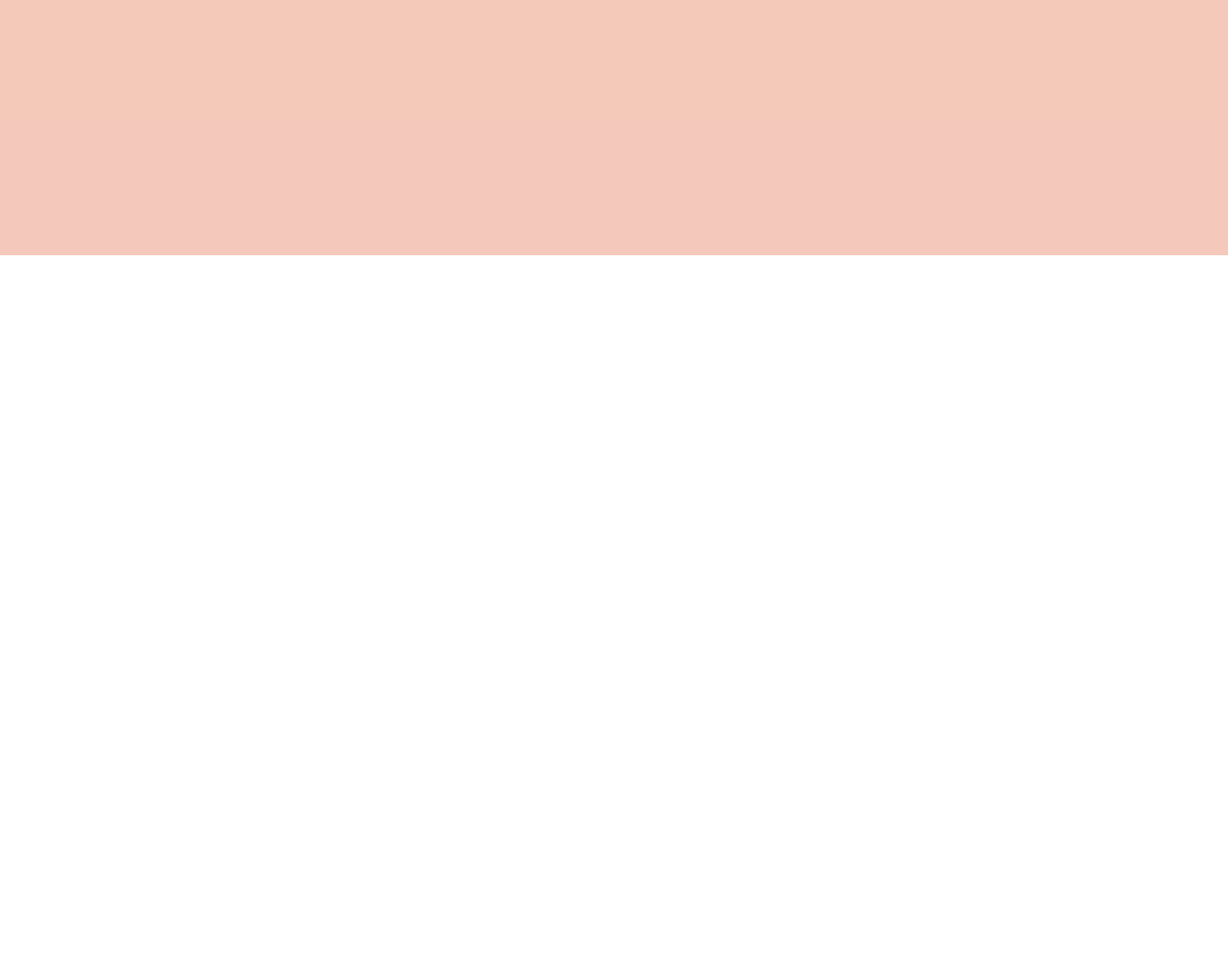
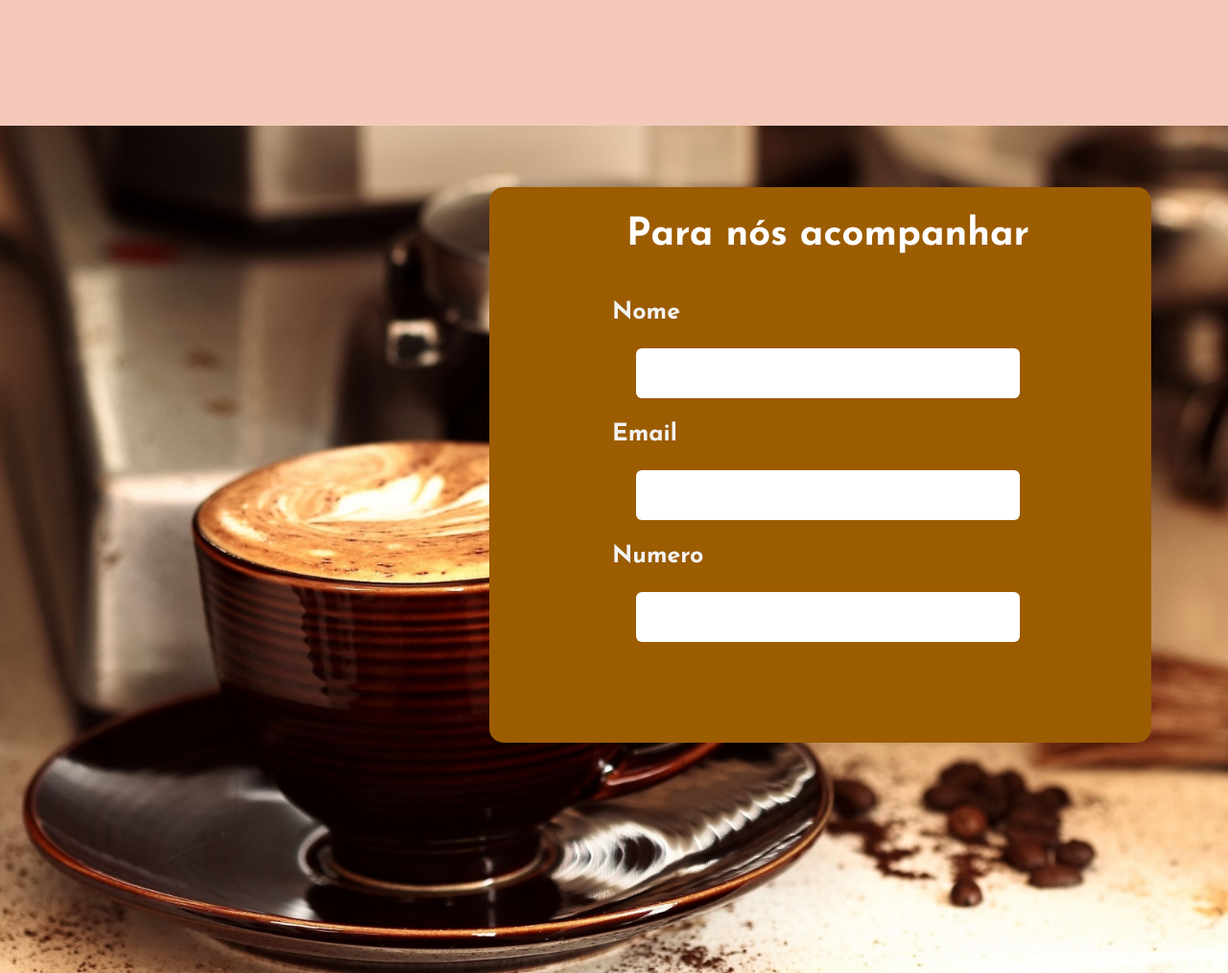
Before and after one commit to Nidyra/CoffeCino, a plain HTML site: page index.html in a window 1280 px wide. Shown: the part 1400-2414 px from the top of the page at 96% size. Before the commit the page ends 1666 px from the top, so only its background shows below. Drawn offline with Linux system fonts and the light colour scheme; a web font is replaced by a local one.

Commit message:
Cadastro para notificar os Usuarios pronto

```diff
--- a/index.html
+++ b/index.html
@@ -36,7 +36,6 @@
     <div id="coffeeInfo">
         <div id="titleCoffee">
             <h2>Nossos Cafés mais Gostosos</h2>
-            <p>Coloque o mouse por cima para ver os Ingredientes </p>
         </div>
 
         <div class="wrapper">
@@ -86,8 +85,20 @@
                 </label>
             </div>
         </div>
+    </div>
 
-
+    <div id="newNoticies">
+        <div id="userInfo">
+            <h2>Para nós acompanhar</h2>
+            <div id="preencher">
+                <h3>Nome</h3>
+                <input type="text" name="nome"> <br>
+                <h3>Email</h3>
+                <input type="text" name="email" > <br>
+                <h3>Numero</h3>
+                <input type="text" name="telefone" pla> <br>
+            </div>
+        </div>
     </div>
 
 
--- a/style.css
+++ b/style.css
@@ -12,7 +12,7 @@
 }
 
 #menuInfo a {
-    color: darksalmon;
+    color: rgb(233, 150, 122);
     text-decoration: none;
     border-radius: 10px;
 }
@@ -59,7 +59,8 @@ li {
 
 #coffeeInfo {
     background-color: #e9967a83;
-    padding-bottom:150px ;
+    padding-bottom:4em;
+
 }
 
 #coffees {
@@ -93,7 +94,6 @@ ul li {
 }
 
 #titleCoffee {
-    padding-bottom: 30px;
     padding-top: 40px;
     text-align: center;
 }
@@ -186,15 +186,15 @@ ul li {
     text-transform: uppercase;
 }
 
-input {
+.wrapper input {
     display: none;
 }
 
-input:checked + label {
+.wrapper input:checked + label {
     width: 600px;
 }
 
-input:checked + label .description {
+.wrapper input:checked + label .description {
     opacity: 1 !important;
     transform: translateX(0) !important;
 }
@@ -211,3 +211,46 @@ input:checked + label .description {
 .card[for="c4"] {
     background-image: url(Coffee-Types/espresso.jpg);
 }
+
+#newNoticies{
+    background-image:url(img/Cappuccino-cup.jpg) ;
+    background-repeat: no-repeat;
+    background-size: cover;
+    padding-bottom: 15em;
+    text-align: right;
+    font-family: 'Josefin Sans', sans-serif;
+}
+
+#userInfo{
+    display: inline-block;
+    background-color:rgb(156, 92, 1);
+    margin: 4em 5em 0px 0px;
+    padding:30px 7em 5em 8em;
+    border-radius: 15px;
+}
+
+#preencher{
+    margin-top: 3em;
+}
+
+#userInfo h2{
+    font-size: 40px;
+    color: rgb(255, 255, 255);
+    text-align: center;
+}
+
+#userInfo h3{
+    text-align: left;
+    font-size: 25px;
+    color: rgb(243, 243, 243);
+}
+
+#userInfo input {
+    padding: 10px;
+    width: 400px;
+    text-align: left;
+    margin: 25px;
+    border: none;
+    border-radius: 6px;
+    font-size: 28px;
+}
```
Also changed, not shown: img/Cappuccino-cup.jpg (added).
